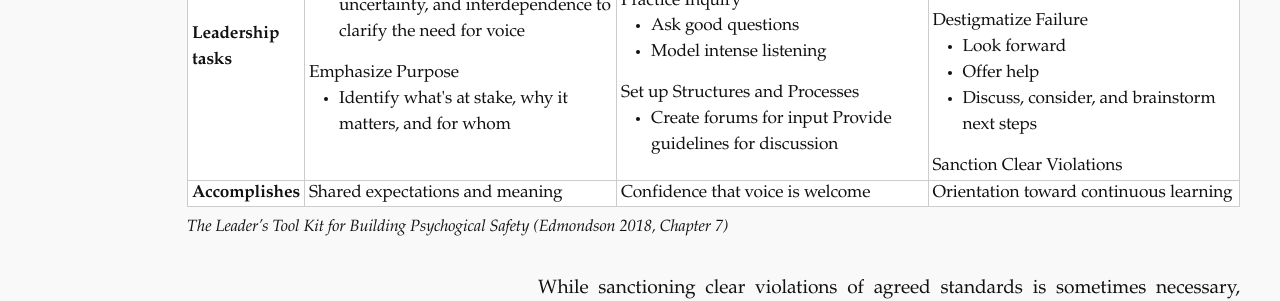
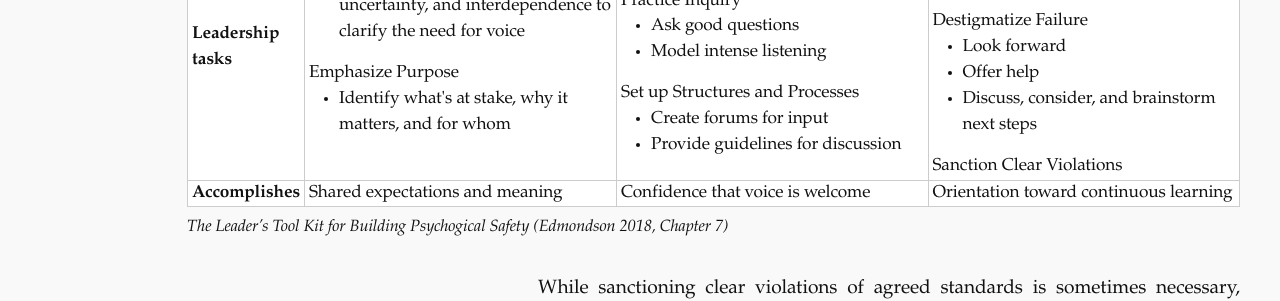
Before and after one commit to jbrunton/jbrunton.com, a Jekyll site: the page built from _posts/2025-02-20-what-we-should-mean-by-accountability.md, in a window 1280 px wide and 900 px high, scrolled down 5833 px. Shown: the part 150-451 px from the top of the window. Built offline with Jekyll 4.4.1, drawn with Linux system fonts in a browser that asks for light colours; some web fonts are replaced.

Commit message:
fix: bullet points (#194)

```diff
--- a/_posts/2025-02-20-what-we-should-mean-by-accountability.md
+++ b/_posts/2025-02-20-what-we-should-mean-by-accountability.md
@@ -175,7 +175,8 @@ Amy Edmondson (2018) provides helpful guidance for leadership to build and susta
           </ul>
           Set up Structures and Processes
           <ul>
-            <li>Create forums for input Provide guidelines for discussion</li>
+            <li>Create forums for input</li>
+            <li>Provide guidelines for discussion</li>
           </ul>
         </td>
         <td>
```
